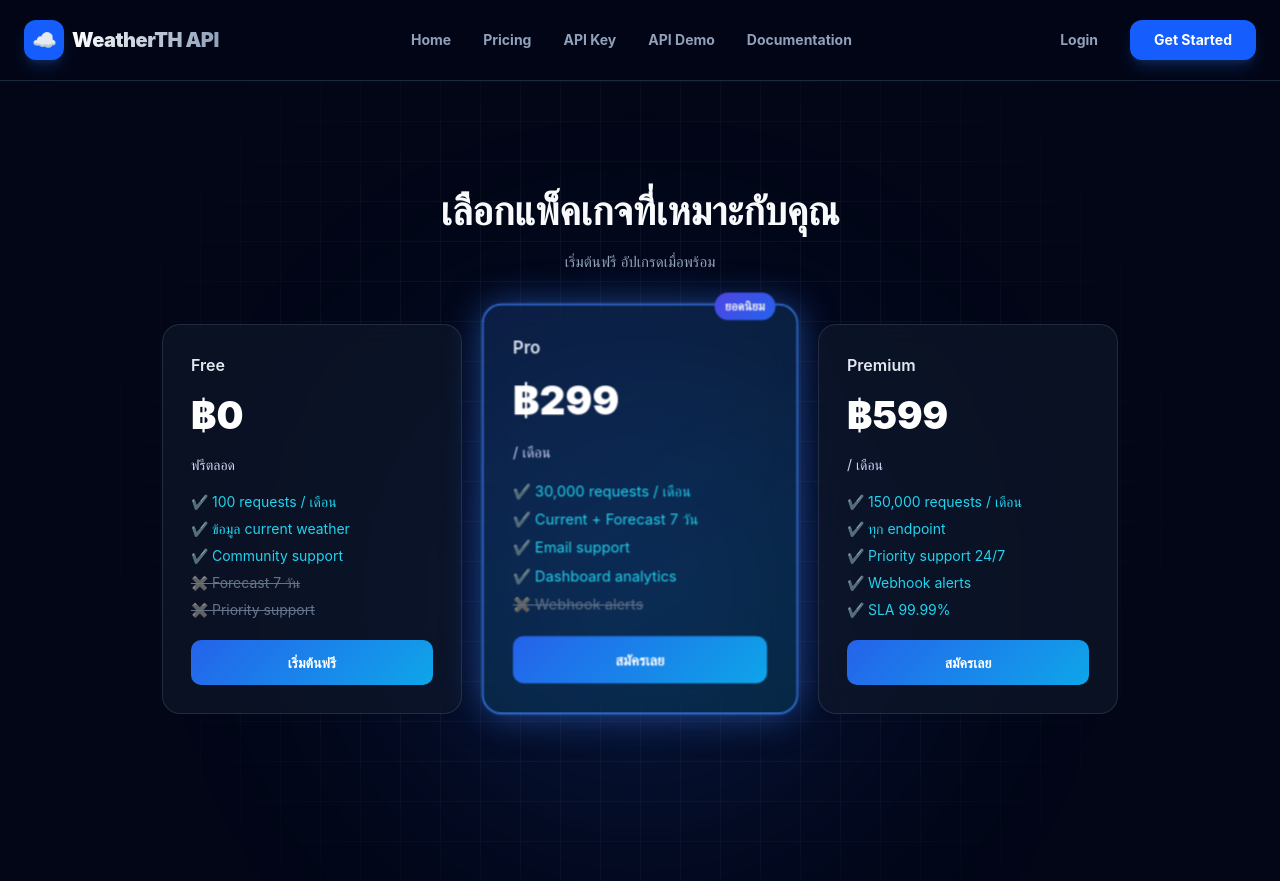
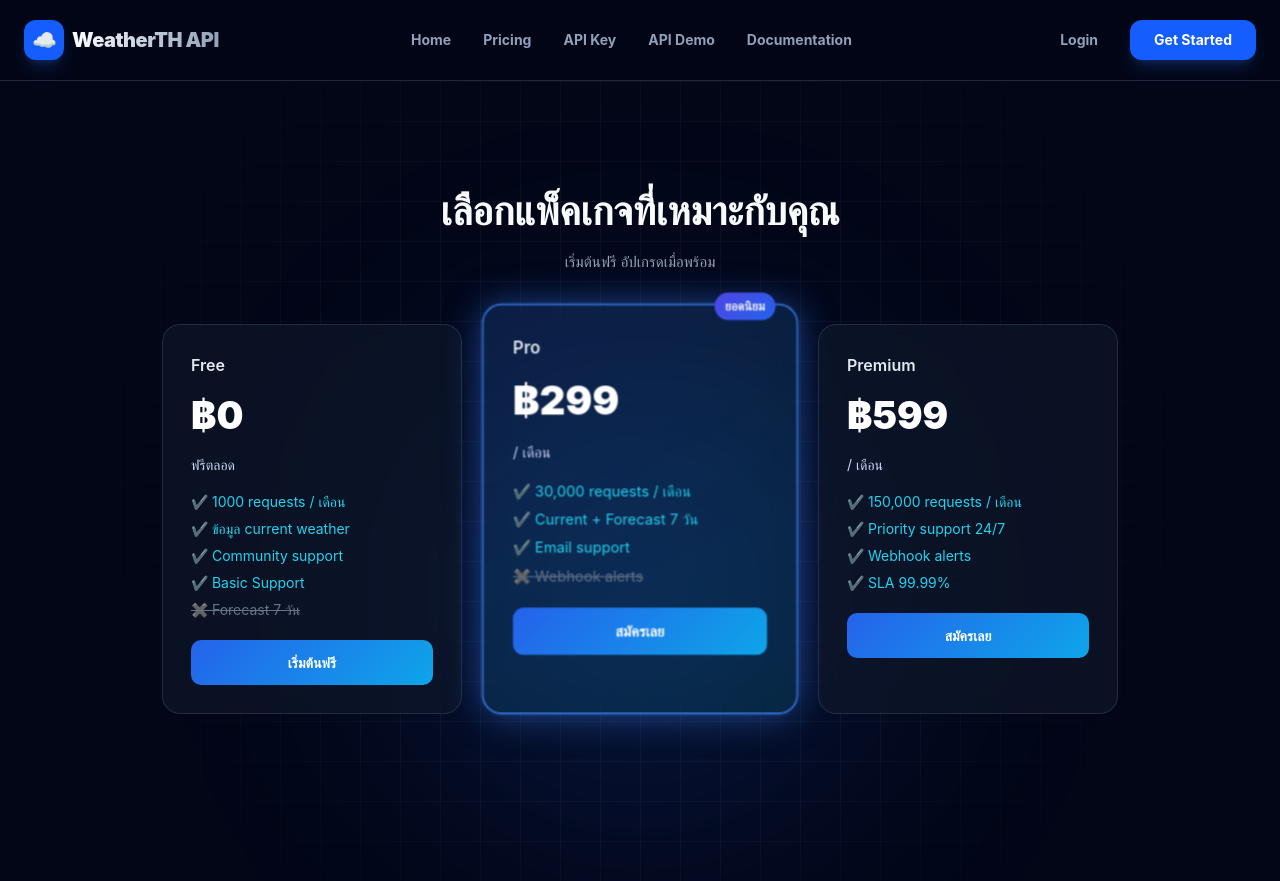
Before and after one commit to monlovemom/project-wsms, a React app in the folder frontend/: page /pricing in a window 1280 px wide. Built offline with nearby package versions, Linux system fonts and the light colour scheme; the HTML template or start-up script is replaced by a standard one.

Commit message:
Edit_PricingPage

```diff
--- a/frontend/src/pages/PricingPage.jsx
+++ b/frontend/src/pages/PricingPage.jsx
@@ -114,11 +114,12 @@ export default function PricingPage() {
             price: "฿0",
             desc: "ฟรีตลอด",
             features: [
-                "100 requests / เดือน",
+                "1000 requests / เดือน",
                 "ข้อมูล current weather",
                 "Community support",
+                "Basic Support",
             ],
-            disabled: ["Forecast 7 วัน", "Priority support"],
+            disabled: ["Forecast 7 วัน"],
             button: "เริ่มต้นฟรี",
         },
         {
@@ -130,7 +131,6 @@ export default function PricingPage() {
                 "30,000 requests / เดือน",
                 "Current + Forecast 7 วัน",
                 "Email support",
-                "Dashboard analytics",
             ],
             disabled: ["Webhook alerts"],
             button: "สมัครเลย",
@@ -142,7 +142,6 @@ export default function PricingPage() {
             desc: "/ เดือน",
             features: [
                 "150,000 requests / เดือน",
-                "ทุก endpoint",
                 "Priority support 24/7",
                 "Webhook alerts",
                 "SLA 99.99%",
```
